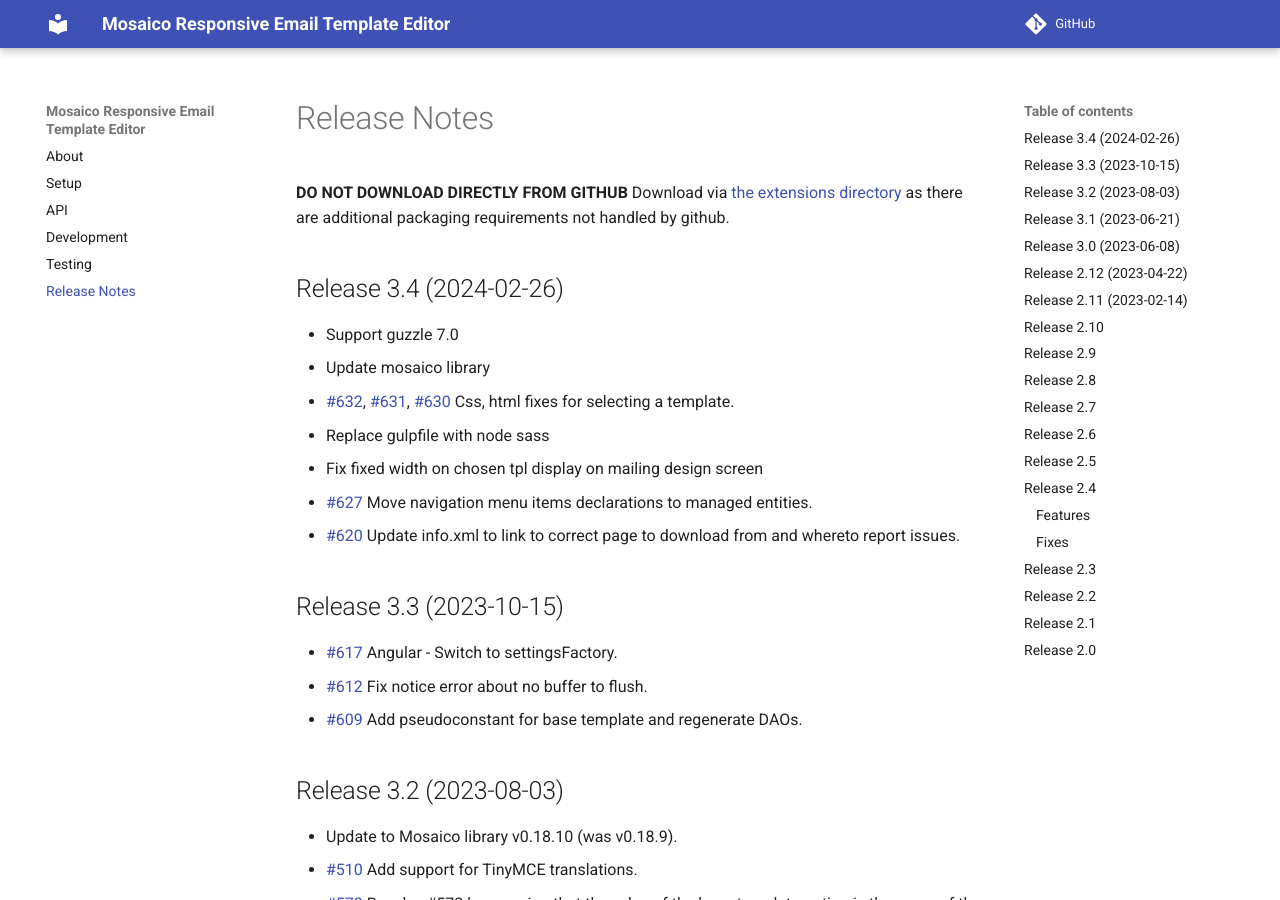
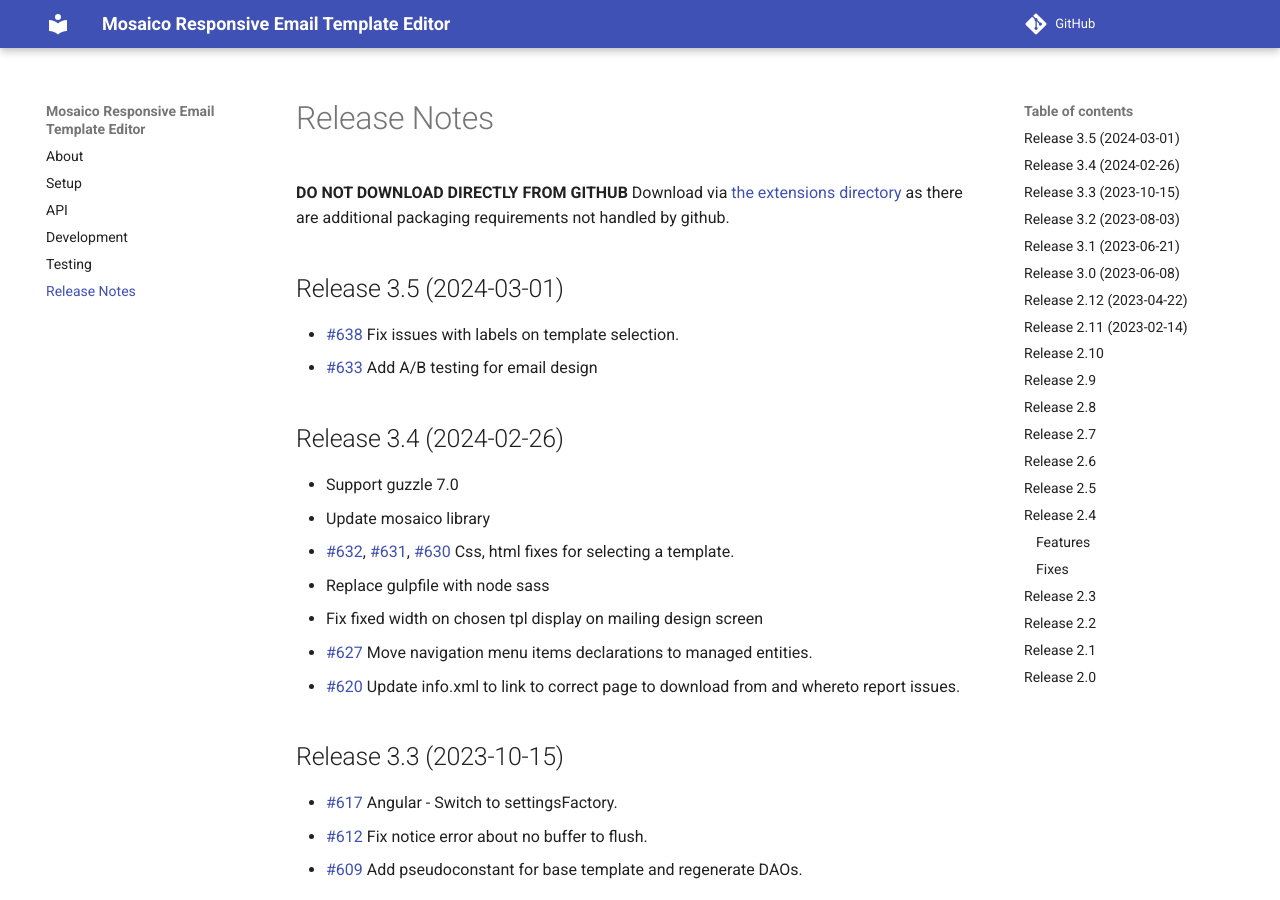
Before and after one commit to veda-consulting-company/uk.co.vedaconsulting.mosaico, an MkDocs documentation site: the page built from docs/releasenotes.md, in a window 1280 px wide and 900 px high. Built offline with MkDocs 1.6.1 and Material for MkDocs 9.7.7, drawn with Linux system fonts in a browser that asks for light colours.

Commit message:
Release 3.5

```diff
--- a/docs/releasenotes.md
+++ b/docs/releasenotes.md
@@ -1,5 +1,10 @@
 **DO NOT DOWNLOAD DIRECTLY FROM GITHUB**
 Download via [the extensions directory](https://civicrm.org/extensions/email-template-builder) as there are additional packaging requirements not handled by github.
+
+## Release 3.5 (2024-03-01)
+
+* [#638](https://github.com/veda-consulting-company/uk.co.vedaconsulting.mosaico/pull/638) Fix issues with labels on template selection.
+* [#633](https://github.com/veda-consulting-company/uk.co.vedaconsulting.mosaico/pull/633) Add A/B testing for email design
 
 ## Release 3.4 (2024-02-26)
 
--- a/info.xml
+++ b/info.xml
@@ -15,8 +15,8 @@
     <url desc="Support">https://github.com/veda-consulting-company/uk.co.vedaconsulting.mosaico/issues</url>
     <url desc="Licensing">http://www.gnu.org/licenses/agpl-3.0.html</url>
   </urls>
-  <releaseDate>2024-02-26</releaseDate>
-  <version>3.4</version>
+  <releaseDate>2024-03-01</releaseDate>
+  <version>3.5</version>
   <develStage>stable</develStage>
   <compatibility>
     <ver>5.65</ver>
```
